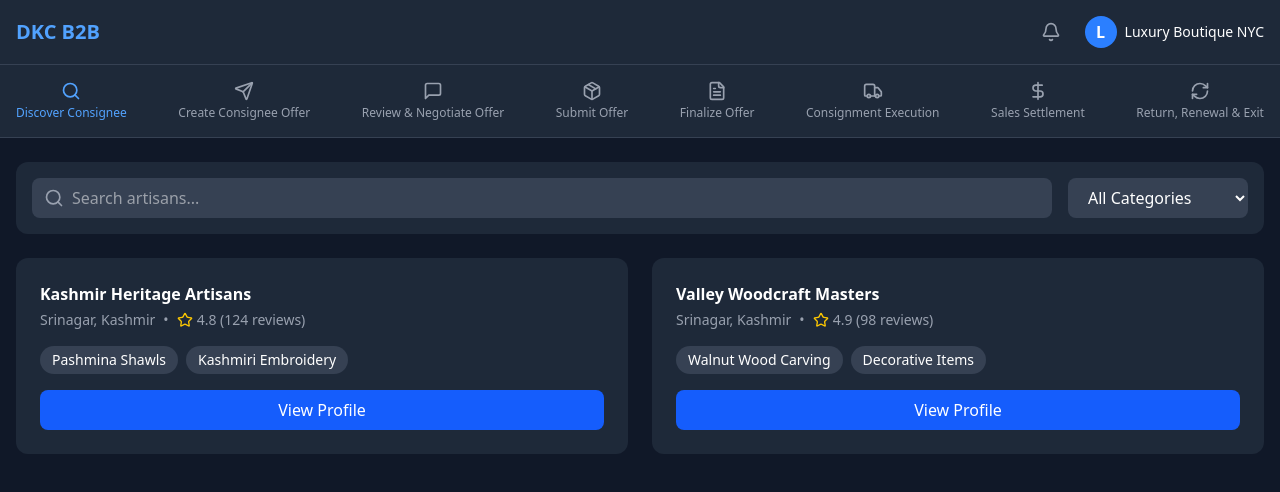
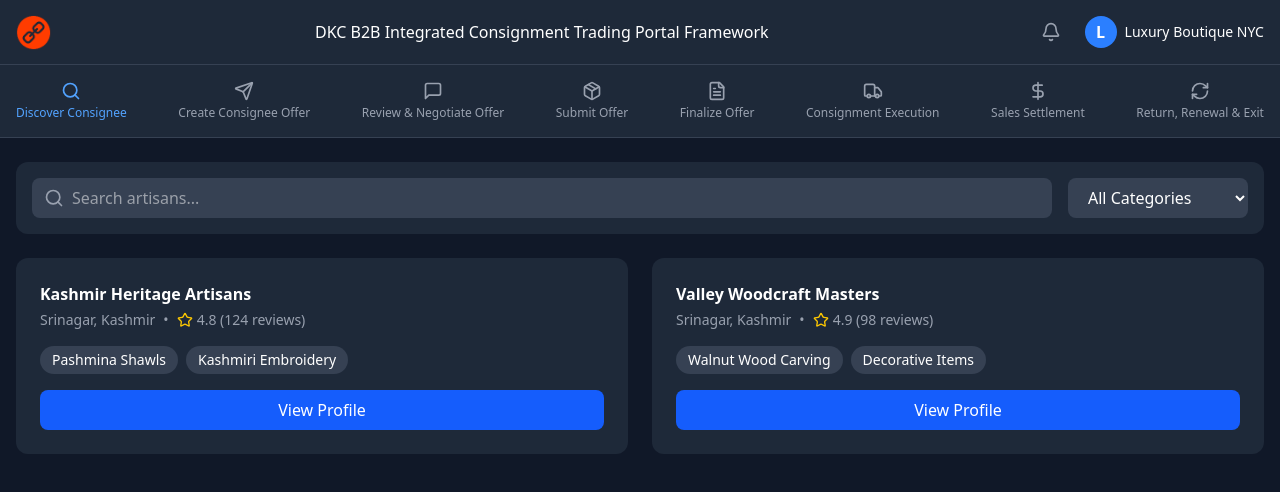
Before and after one commit to mzaiddev/Consignment-dashboard, a React (Vite) app: page / in a window 1280 px wide. Shown: the top 492 px of the page. Built offline with nearby package versions, Linux system fonts and the light colour scheme.

Commit message:
updated the logic

```diff
--- a/src/App.tsx
+++ b/src/App.tsx
@@ -5,7 +5,7 @@ function App() {
   const user = "x";
 
   return (
-     user === "x" ?<DKCPlatform/>: <ConsigneePlatform/>
+     user === "x" ? <DKCPlatform/>: <ConsigneePlatform/>
 
 
   )
--- a/src/pages/Consignee/ConsigneeDashboard.tsx
+++ b/src/pages/Consignee/ConsigneeDashboard.tsx
@@ -7,6 +7,7 @@ import AgreementFinalization from './Finalization';
 import ConsignmentExecution from './Execution';
 import SalesSettlement from './Settlement';
 import ReturnRenewalExit from './Conclusion';
+import logo from '../../assets/logo.png';
 
 const ConsigneeDiscovery = () => {
   const [searchQuery, setSearchQuery] = useState('');
@@ -185,7 +186,7 @@ const ConsigneePlatform = () => {
         <div className="max-w-7xl mx-auto px-4">
           <div className="flex items-center justify-between h-16">
             <div className="flex items-center space-x-8">
-              <span className="text-xl font-bold text-blue-400">DKC B2B</span>
+              <span className="text-xl font-bold text-blue-400"><img src={logo} alt="logo" width={35}  height={35}/></span>
               <nav className="hidden md:flex space-x-4">
                 {workflowSteps.map(step => (
                   <button
--- a/src/pages/Consigner/testingUI.tsx
+++ b/src/pages/Consigner/testingUI.tsx
@@ -1,3 +1,4 @@
+/* eslint-disable no-irregular-whitespace */
 import { useState } from 'react';
 import { Search, Package,DollarSign, Star,Send, Truck, RefreshCw, FileText, MessageSquare, Bell } from 'lucide-react';
 import CreateConsignmentOffer from './createConsignment';
@@ -7,6 +8,7 @@ import AgreementFinalization from './Finalization';
 import ConsignmentExecution from './Execution';
 import SalesSettlement from './Settlement';
 import ReturnRenewalExit from './Conclusion';
+import logo from '../../assets/logo.png';
 
 const ConsigneeDiscovery = () => {
   const [searchQuery, setSearchQuery] = useState('');
@@ -185,9 +187,11 @@ const DKCPlatform = () => {
         <div className="max-w-7xl mx-auto px-4">
           <div className="flex items-center justify-between h-16">
             <div className="flex items-center space-x-8">
-              <span className="text-xl font-bold text-blue-400">DKC B2B</span>
+              <span className="text-xl font-bold text-blue-400"><img src={logo} alt="logo" width={35}  height={35}/></span>
             </div>
-
+             <div>
+                <h2>DKC B2B Integrated Consignment Trading Portal Framework</h2>
+             </div>
             <div className="flex items-center space-x-4">
               <button className="relative p-2 text-gray-400 hover:text-white">
                 <Bell size={20} />
```
Also changed, not shown: src/assets/logo.png (added).
